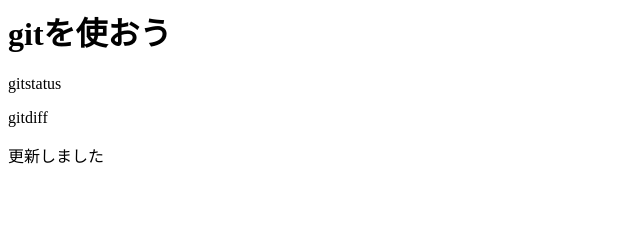
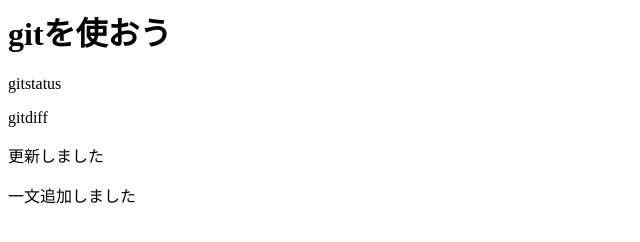
Before and after one commit to akihide-hatano/git_tutorial2, a plain HTML site: page index.html in a window 1280 px wide. Shown: the whole page, without its empty margins (0-640 px from the left). Drawn offline with Linux system fonts and the light colour scheme.

Commit message:
1行追加しましよ。

```diff
--- a/index.html
+++ b/index.html
@@ -2,3 +2,4 @@
 <p>gitstatus</p>
 <p>gitdiff</p>
 <p>更新しました</p>
+<p>一文追加しました</p>
```
